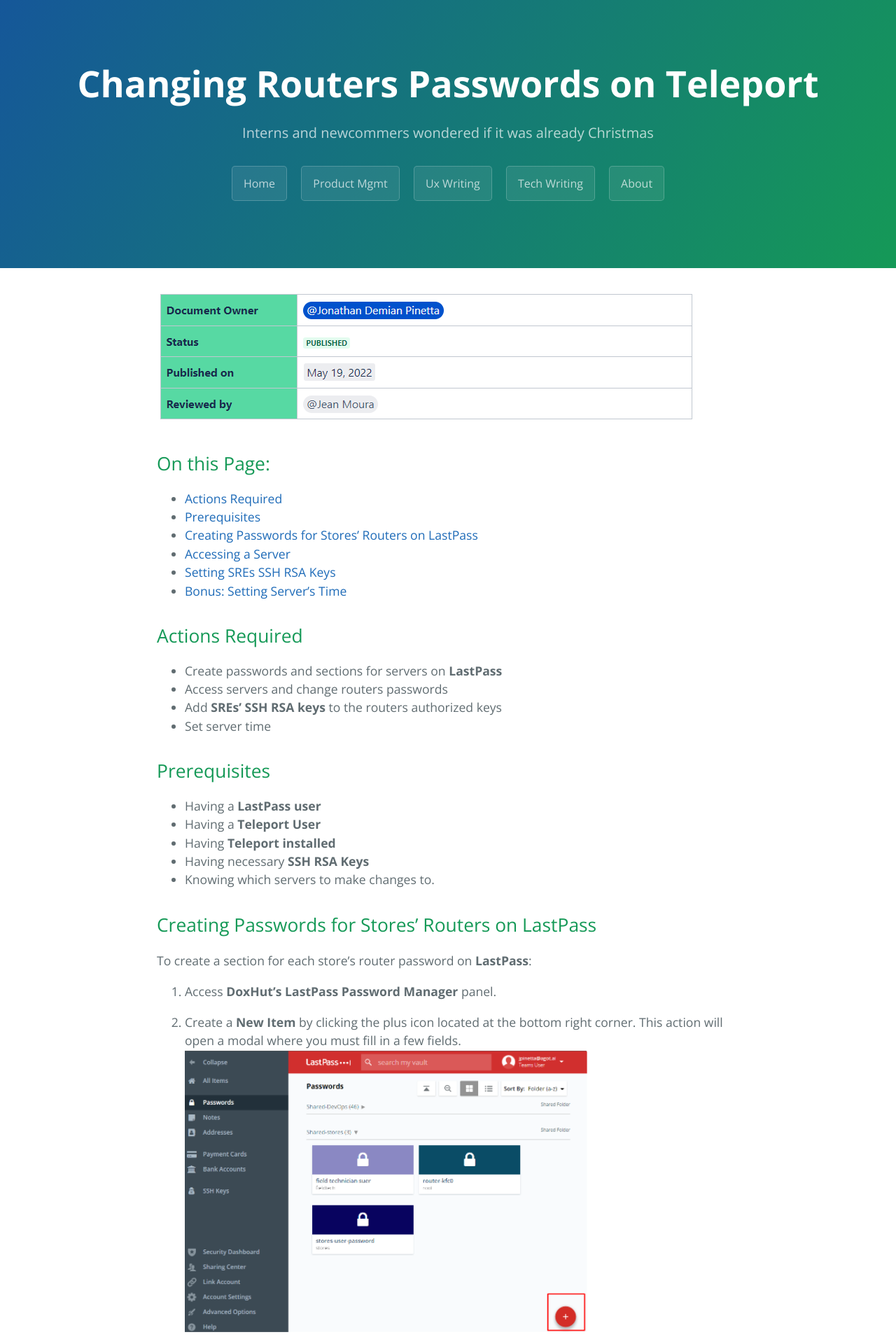
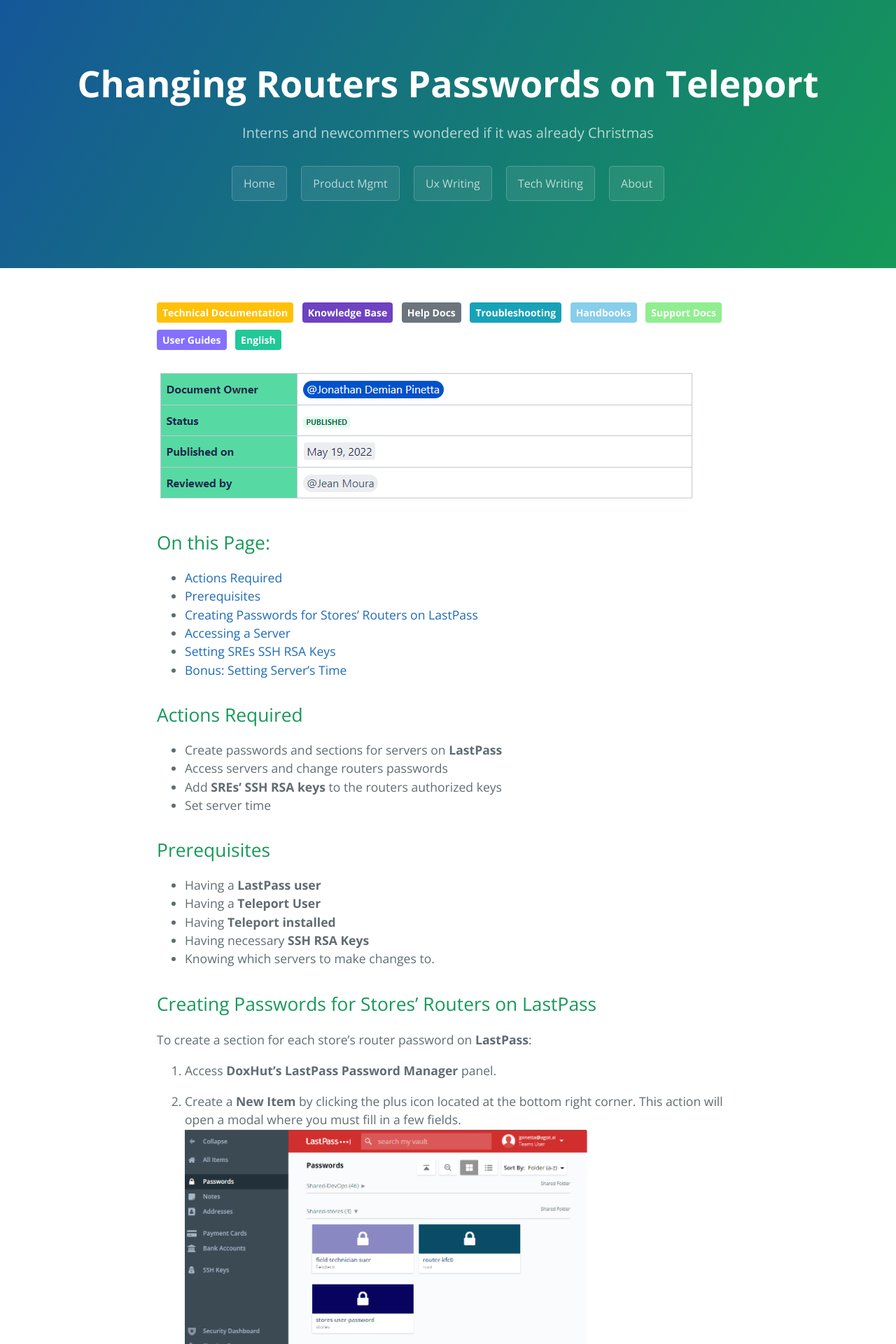
Before and after one commit to BigStepIdiomas/bigstepidiomas.github.io, a Jekyll site: the page built from userguide-routers-teleport.md, in a window 1280 px wide. Shown: the top 1920 px of the page at 70% size. Built offline with Jekyll 4.4.1, drawn with Linux system fonts in a browser that asks for light colours; part of the change alters nothing that is shown.

Commit message:
commit - adding rough draft content to Index.md

```diff
--- a/userguide-routers-teleport.md
+++ b/userguide-routers-teleport.md
@@ -3,6 +3,56 @@ layout: default
 title: Changing Routers Passwords on Teleport
 description: Interns and newcommers wondered if it was already Christmas
 ---
+
+<style>
+.tag {
+  display: inline-block;
+  padding: 4px 8px;
+  border-radius: 4px;
+  color: #fff;
+  font-size: 14px;
+  font-weight: bold;
+  margin-right: 8px;
+  margin-bottom: 10px;
+}
+
+/* Add the background colors for each category */
+.tag:nth-child(1) { background-color: #007bff; } /* UX Writing */
+.tag:nth-child(2) { background-color: #28a745; } /* Technical Specification */
+.tag:nth-child(3) { background-color: #dc3545; } /* API Docs */
+.tag:nth-child(4) { background-color: #ffc107; } /* Technical Documentation */
+.tag:nth-child(5) { background-color: #6f42c1; } /* Knowledge Base */
+.tag:nth-child(6) { background-color: #fd7e14; } /* Translation */
+.tag:nth-child(7) { background-color: #20c997; } /* English */
+.tag:nth-child(8) { background-color: #e83e8c; } /* Installation Guides */
+.tag:nth-child(9) { background-color: #6c757d; } /* Help Docs */
+.tag:nth-child(10) { background-color: #17a2b8; } /* Troubleshooting */
+.tag:nth-child(11) { background-color: #87ceeb; } /* Handbooks */
+.tag:nth-child(12) { background-color: #90ee90; } /* Support Docs */
+.tag:nth-child(13) { background-color: #ff6666; } /* Project Docs */
+.tag:nth-child(14) { background-color: #ffff99; } /* Portuguese */
+.tag:nth-child(15) { background-color: #d291bc; } /* Release Notes */
+.tag:nth-child(16) { background-color: #ffb347; } /* German */
+.tag:nth-child(17) { background-color: #98d8d8; } /* SDK */
+.tag:nth-child(18) { background-color: #ffb6c1; } /* Product Discovery */
+.tag:nth-child(19) { background-color: #d3d3d3; } /* UX Design */
+.tag:nth-child(20) { background-color: #afeeee; } /* Spanish */
+.tag:nth-child(21) { background-color: #cd853f; } /* Copywriting */
+.tag:nth-child(22) { background-color: #ffa07a; } /* Microcopy */
+.tag:nth-child(23) { background-color: #f08080; } /* Educational Material */
+.tag:nth-child(24) { background-color: #da70d6; } /* Localization */
+.tag:nth-child(25) { background-color: #8470ff; } /* User Guides */
+</style>
+
+<span class="tag" style="background-color: #ffc107;">Technical Documentation</span>
+<span class="tag" style="background-color: #6f42c1;">Knowledge Base</span>
+<span class="tag" style="background-color: #6c757d;">Help Docs</span>
+<span class="tag" style="background-color: #17a2b8;">Troubleshooting</span>
+<span class="tag" style="background-color: #87ceeb;">Handbooks</span>
+<span class="tag" style="background-color: #90ee90;">Support Docs</span>
+<span class="tag" style="background-color: #8470ff;">User Guides</span>
+<span class="tag" style="background-color: #20c997;">English</span>
+
 
 ![intro](images-changingpasswords-info.png)
 
```
